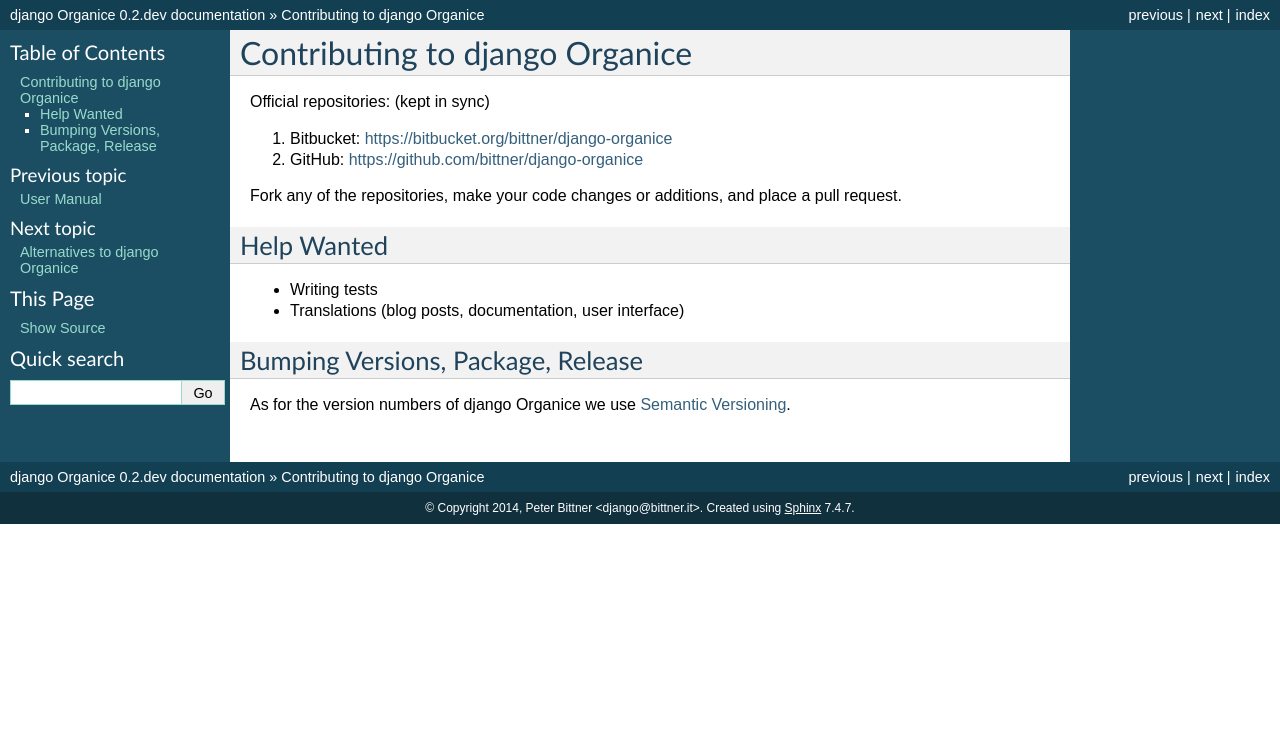
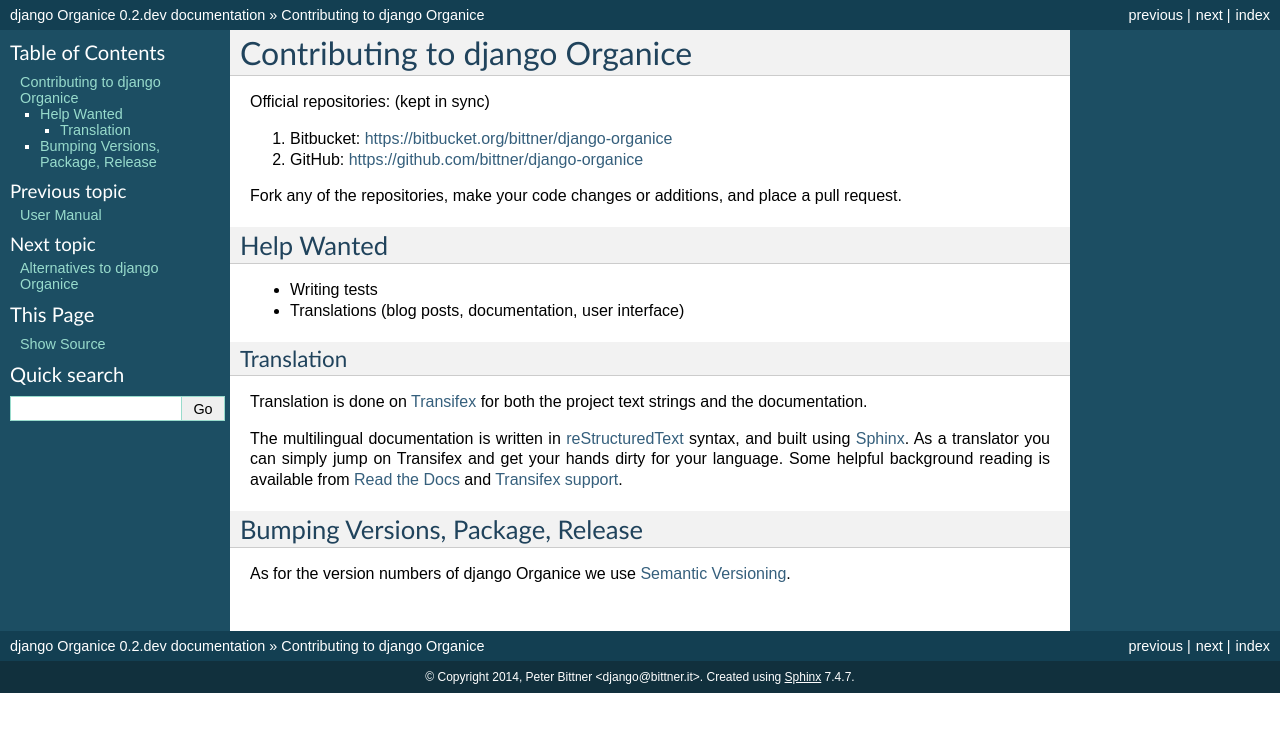
Before and after one commit to Organice/django-organice, a Sphinx documentation site: the page built from docs/contributing.rst, in a window 1280 px wide. Shown: the top 732 px of the page. Built offline with Sphinx 7.4.7, drawn with Linux system fonts in a browser that asks for light colours.

Commit message:
Added Transifex configuration and docs on translation

```diff
--- a/docs/conf.py
+++ b/docs/conf.py
@@ -74,6 +74,9 @@
 # List of patterns, relative to source directory, that match files and
 # directories to ignore when looking for source files.
 exclude_patterns = ['build']
+
+locale_dirs = ['locale/']
+gettext_compact = False
 
 # The reST default role (used for this markup: `text`) to use for all documents.
 #default_role = None
--- a/docs/contributing.rst
+++ b/docs/contributing.rst
@@ -15,7 +15,24 @@
 - Writing tests
 - Translations (blog posts, documentation, user interface)
 
+Translation
+-----------
+
+Translation is done on Transifex_ for both the project text strings and the documentation.
+
+The multilingual documentation is written in reStructuredText_ syntax, and built using Sphinx_.
+As a translator you can simply jump on Transifex and get your hands dirty for your language.
+Some helpful background reading is available from `Read the Docs`_ and `Transifex support`_.
+
 Bumping Versions, Package, Release
 ==================================
 
-As for the version numbers of django Organice we use `Semantic Versioning <http://semver.org/>`_.
+As for the version numbers of django Organice we use `Semantic Versioning`_.
+
+
+.. _Transifex: https://www.transifex.com/projects/p/django-organice-docs/
+.. _reStructuredText: http://docutils.sourceforge.net/docs/user/rst/quickref.html
+.. _Sphinx: http://sphinx-doc.org/intl.html
+.. _`Read the Docs`: http://read-the-docs.readthedocs.org/en/latest/i18n.html
+.. _`Transifex support`: http://support.transifex.com/customer/portal/articles/972120-introduction-to-the-web-editor
+.. _`Semantic Versioning`: http://semver.org/
```
Also changed, not shown: 1 other file.
